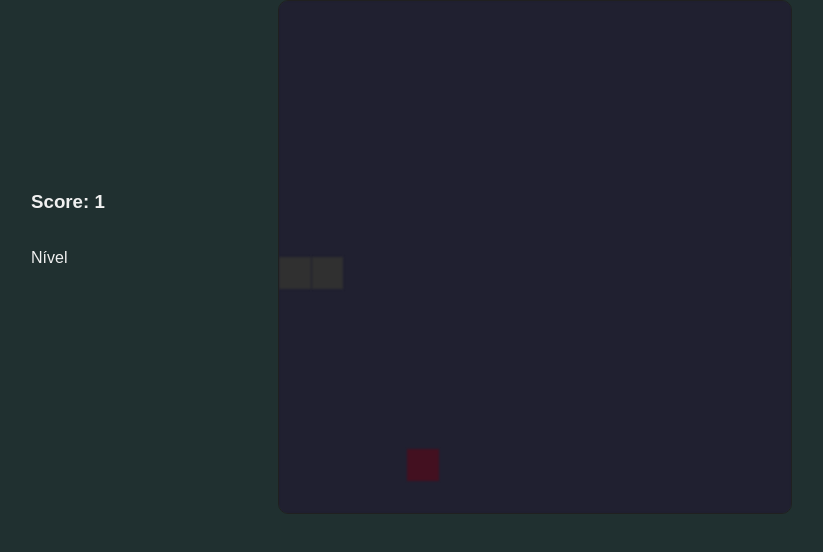
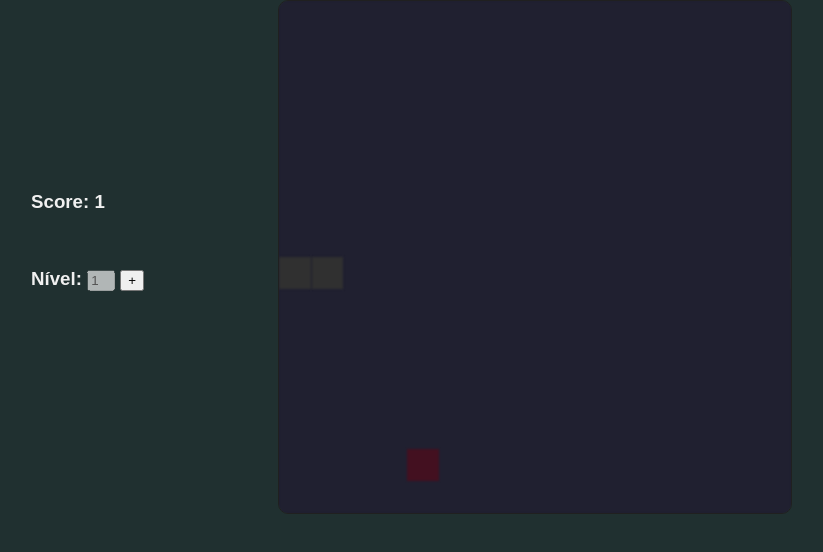
Before and after one commit to GiovaneRobertiTafine/snake-game, a plain HTML site: page index.html in a window 1280 px wide. Shown: the part 76-628 px from the top of the page, without its empty margins (105-928 px from the left). Drawn offline with Linux system fonts and the light colour scheme.

Commit message:
Add level

```diff
--- a/index.html
+++ b/index.html
@@ -13,7 +13,11 @@
             <div id="menu">
                 <h3 id="score">Score: 0</h3>
                 <br />
-                <span>Nível</span>
+                <h3>
+                    Nível:
+                    <input type="text" disabled id="levelInput" />
+                    <button onclick="levelUp()" name="buttonLevel"></button>
+                </h3>
             </div>
 
             <div id="game">
--- a/script.js
+++ b/script.js
@@ -3,8 +3,23 @@ let canvas = document.getElementById('snake');
 // O contexto ele rendereiza o conteudo que estara dentro do canvas
 let context = canvas.getContext('2d');
 
+// span para o score
+const counterScore = document.getElementById('score');
+
+// input do nivel
+let level = document.querySelector("[id='levelInput']");
+level.value = '1';
+
+// botao do nivel
+let buttonLevel = document.querySelector("[name='buttonLevel']");
+buttonLevel.innerHTML = '+';
+
+let levelGame = 200;
+
 let box = 32;
 let snake = [];
+
+// Pontos
 let score = 0;
 
 snake[0] = {
@@ -85,7 +100,7 @@ function initialGame() {
         snake.pop();
     } else {
         score += 1;
-        document.getElementById('score').innerHTML = 'Score: ' + score;
+        counterScore.innerHTML = 'Score: ' + score;
         food.x = Math.floor(Math.random() * 15 + 1) * box;
         food.y = Math.floor(Math.random() * 15 + 1) * box;
     }
@@ -102,8 +117,25 @@ function initialGame() {
     createSnake();
     createFood();
 
-    console.log(snake[0].x + ' / y: ' + snake[0].y);
+    // console.log(snake[0].x + ' / y: ' + snake[0].y);
+}
+
+// Level do jogo metodo
+function levelUp() {
+    if (level.value === '3') {
+        level.value = '1';
+        levelGame = 200;
+        buttonLevel.innerHTML = '+';
+    } else {
+        if (level.value === '2') buttonLevel.innerHTML = '-';
+
+        level.value = parseInt(level.value) + 1;
+        levelGame -= 50;
+    }
+
+    clearInterval(jogo);
+    jogo = setInterval(initialGame, levelGame);
 }
 
 // Verificando o jogo a cada segundo
-let jogo = setInterval(initialGame, 200);
+let jogo = setInterval(initialGame, levelGame);
--- a/stylesheet.css
+++ b/stylesheet.css
@@ -31,3 +31,9 @@ canvas {
     border-radius: 10px;
     border: #202020 1px solid;
 }
+
+/* nivel do jogo */
+
+#levelInput {
+    width: 20px;
+}
```
